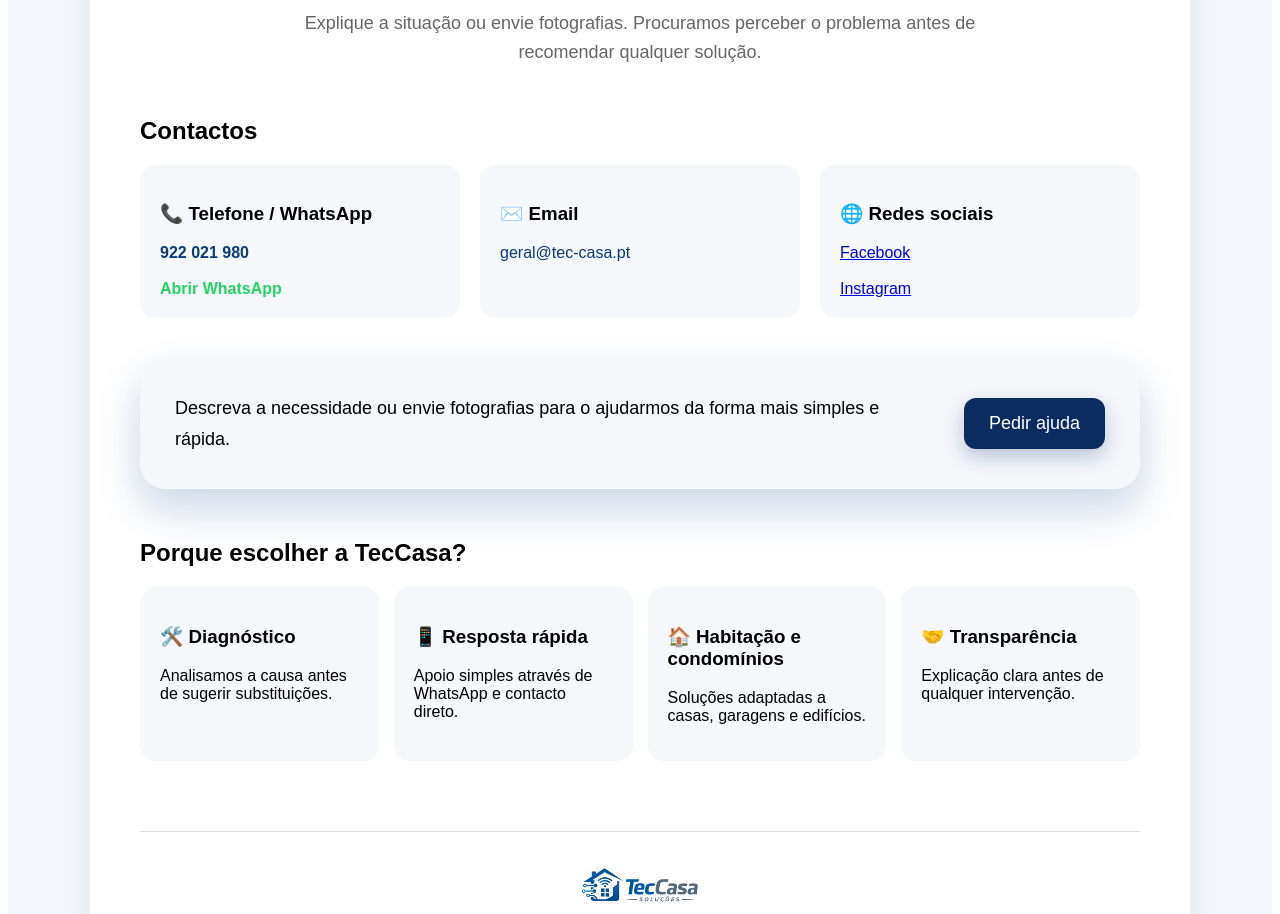
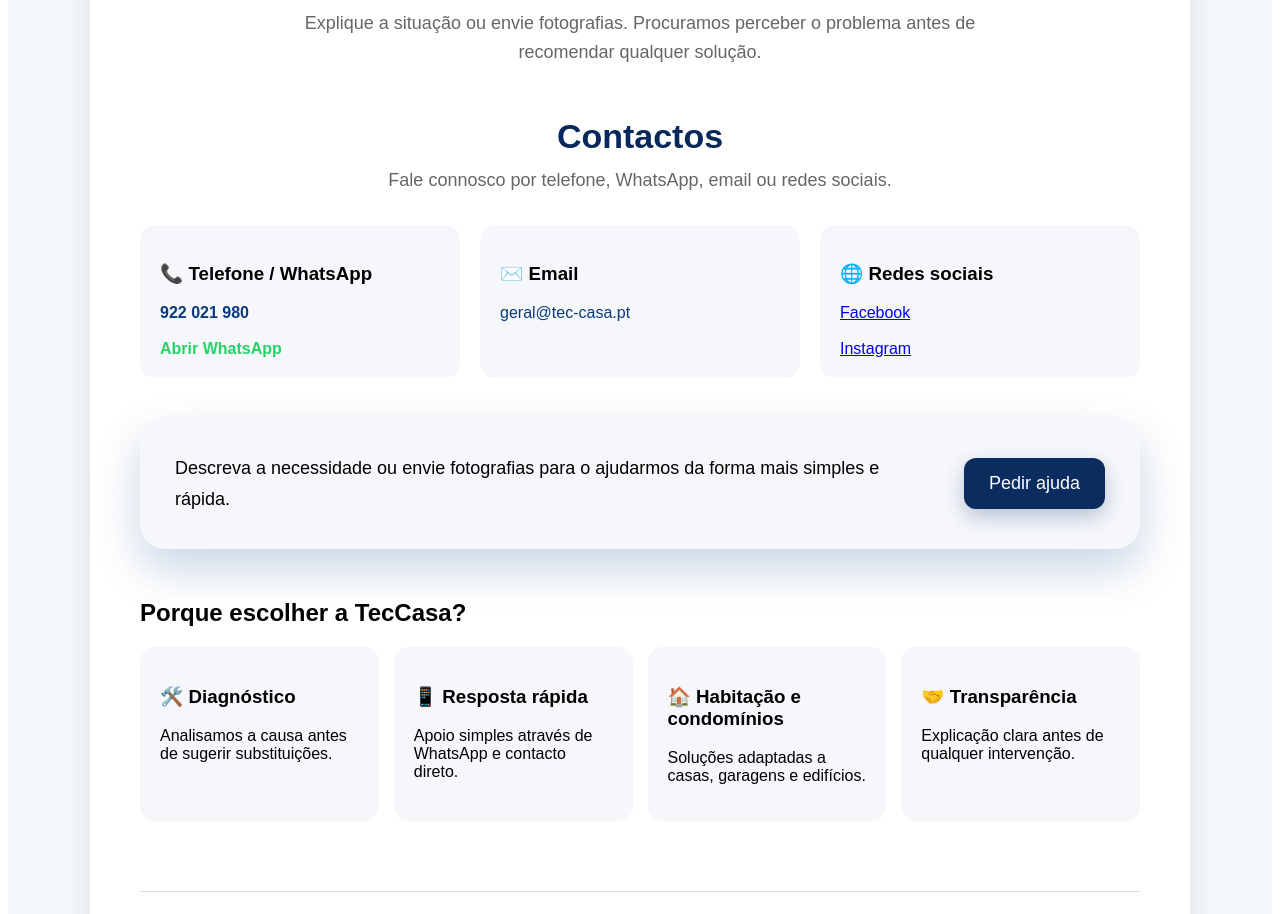
Before and after one commit to andrecorreiaauto-bit/teccasa-site, a Next.js app: page / in a window 1280 px wide. Shown: the part 2189-3103 px from the top of the page. Built offline with nearby package versions, Linux system fonts and the light colour scheme.

Commit message:
Update index.js

```diff
--- a/pages/index.js
+++ b/pages/index.js
@@ -333,7 +333,28 @@ export default function Home() {
               </div>
 
                                        <section style={{marginTop:"50px"}}>
-                                        <h2>Contactos</h2>
+                                        <div style={{
+                   textAlign:"center",
+                   marginBottom:"30px"
+                 }}>
+                   <h2 style={{
+                     fontSize:"34px",
+                     color:"#08285c",
+                     marginBottom:"10px"
+                   }}>
+                     Contactos
+                   </h2>
+
+                   <p style={{
+                     fontSize:"18px",
+                     color:"#666",
+                     maxWidth:"700px",
+                     margin:"0 auto",
+                     lineHeight:"1.6"
+                   }}>
+                     Fale connosco por telefone, WhatsApp, email ou redes sociais.
+                   </p>
+                 </div>
 
                                         <div style={{
                                           display:"grid",
```
